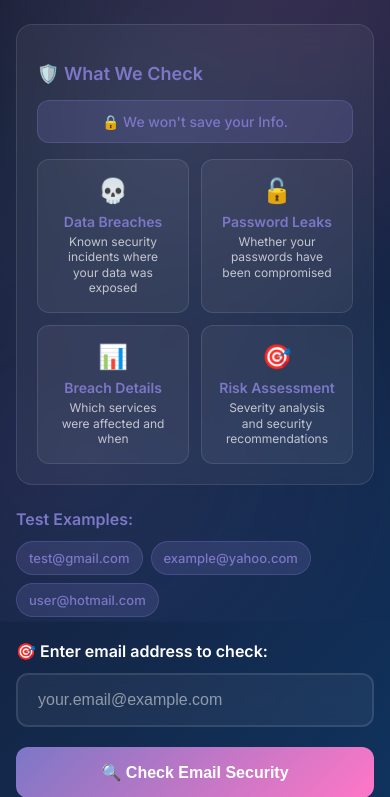
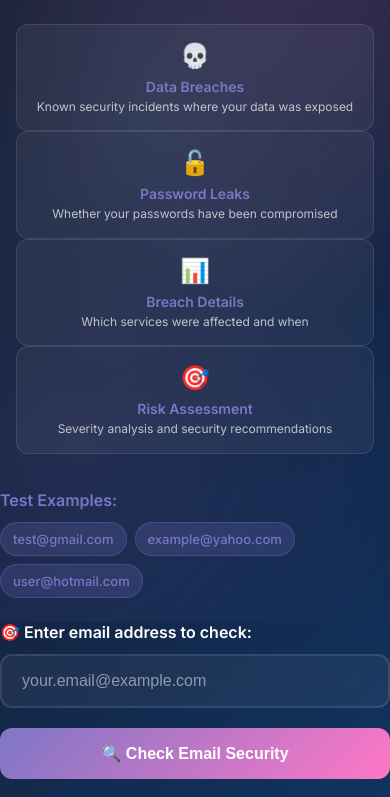
Before and after one commit to harsgames/Virus-Scanner, a Flask app: page /mobile/email-scanner in a window 390 px wide. Shown: the part 228-1025 px from the top of the page. Run offline with Flask 3, Linux system fonts and the light colour scheme.

Commit message:
Update mobile-email-scanner.html

```diff
--- a/templates/mobile-email-scanner.html
+++ b/templates/mobile-email-scanner.html
@@ -570,11 +570,6 @@
   </style>
 </head>
 <body>
-  <div class="nav-menu" id="navMenu">
-  <a href="/mobile/url-scanner">🌐 URL Scanner</a>
-  <a href="/mobile/email-scanner" class="active">📧 Email Scanner</a>
-  <!-- rest of menu... -->
-</div>
   <!-- Mobile Navigation -->
   <nav class="mobile-nav">
     <div class="nav-brand">
@@ -624,6 +619,11 @@
         </div>
       </div>
     </div>
+
+    <!-- Privacy Note -->
+    <div class="privacy-note" id="privacyNote">
+      🔒 We won't take your info.
+    </div>
   </div>
 
   <div class="container">
@@ -633,14 +633,7 @@
       <p class="subtitle" id="subtitle">Check if your email has been compromised in data breaches</p>
     </div>
 
-    <!-- Info Section -->
-    <div class="info-section">
-      <h3 class="info-title" id="infoTitle">🛡️ What We Check</h3>
-      <div class="privacy-note" id="privacyNote">
-        🔒 We won't save your Info.
-      </div>
 
-      <div class="feature-grid">
         <div class="feature-card">
           <span class="feature-icon">💀</span>
           <div class="feature-title" id="feature1Title">Data Breaches</div>
@@ -714,7 +707,7 @@
         title: '📧 Email Security Scanner',
         subtitle: 'Check if your email has been compromised in data breaches',
         infoTitle: '🛡️ What We Check',
-        privacyNote: '🔒 We won\'t save your Info.',
+        privacyNote: '🔒 We won\'t take your info.',
         feature1Title: 'Data Breaches',
         feature1Desc: 'Known security incidents where your data was exposed',
         feature2Title: 'Password Leaks',
@@ -745,7 +738,7 @@
         title: '📧 ماسح أمان البريد الإلكتروني',
         subtitle: 'تحقق من تعرض بريدك الإلكتروني للاختراق في تسريبات البيانات',
         infoTitle: '🛡️ ما نفحصه',
-        privacyNote: '🔒 لن نحفظ معلوماتك.',
+        privacyNote: '🔒 لن نأخذ معلوماتك.',
         feature1Title: 'تسريبات البيانات',
         feature1Desc: 'الحوادث الأمنية المعروفة حيث تم تعريض بياناتك',
         feature2Title: 'تسريبات كلمات المرور',
@@ -776,7 +769,7 @@
         title: '📧 Escáner de Seguridad de Email',
         subtitle: 'Verifica si tu email ha sido comprometido en filtraciones de datos',
         infoTitle: '🛡️ Qué Verificamos',
-        privacyNote: '🔒 No guardaremos tu información.',
+        privacyNote: '🔒 No tomaremos tu información.',
         feature1Title: 'Filtraciones de Datos',
         feature1Desc: 'Incidentes de seguridad conocidos donde tus datos fueron expuestos',
         feature2Title: 'Filtraciones de Contraseñas',
@@ -807,7 +800,7 @@
         title: '📧 E-Mail-Sicherheitsscanner',
         subtitle: 'Überprüfen Sie, ob Ihre E-Mail bei Datenschutzverletzungen kompromittiert wurde',
         infoTitle: '🛡️ Was Wir Prüfen',
-        privacyNote: '🔒 Wir speichern Ihre Daten nicht.',
+        privacyNote: '🔒 Wir nehmen Ihre Daten nicht.',
         feature1Title: 'Datenschutzverletzungen',
         feature1Desc: 'Bekannte Sicherheitsvorfälle, bei denen Ihre Daten preisgegeben wurden',
         feature2Title: 'Passwort-Leaks',
@@ -838,7 +831,7 @@
         title: '📧 Scanner de Sécurité Email',
         subtitle: 'Vérifiez si votre email a été compromis dans des fuites de données',
         infoTitle: '🛡️ Ce Que Nous Vérifions',
-        privacyNote: '🔒 Nous ne sauvegarderons pas vos informations.',
+        privacyNote: '🔒 Nous ne prendrons pas vos informations.',
         feature1Title: 'Fuites de Données',
         feature1Desc: 'Incidents de sécurité connus où vos données ont été exposées',
         feature2Title: 'Fuites de Mots de Passe',
@@ -869,7 +862,7 @@
         title: '📧 电子邮件安全扫描器',
         subtitle: '检查您的电子邮件是否在数据泄露中遭到泄露',
         infoTitle: '🛡️ 我们检查什么',
-        privacyNote: '🔒 我们不会保存您的信息。',
+        privacyNote: '🔒 我们不会获取您的信息。',
         feature1Title: '数据泄露',
         feature1Desc: '已知的安全事件，您的数据被泄露',
         feature2Title: '密码泄露',
```
